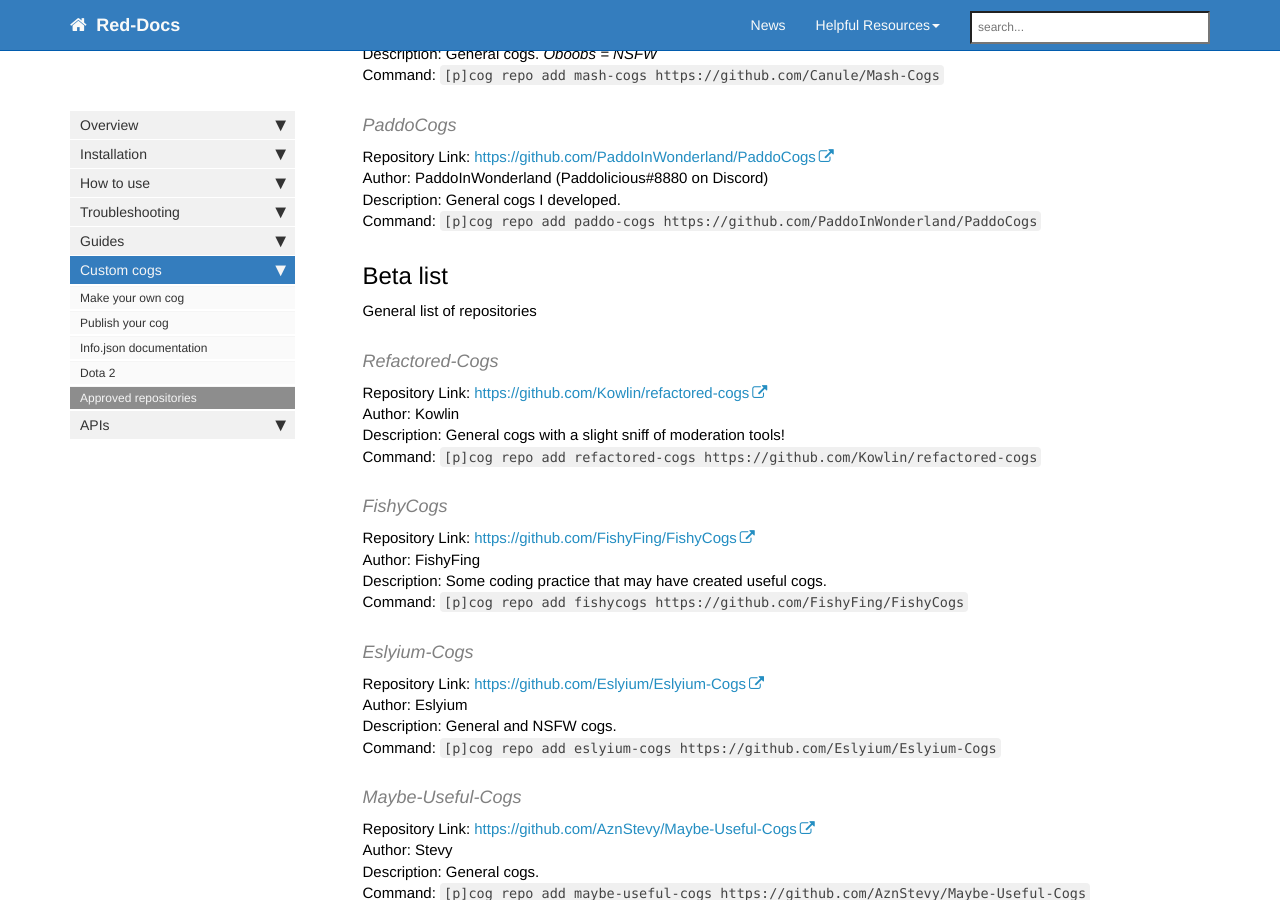
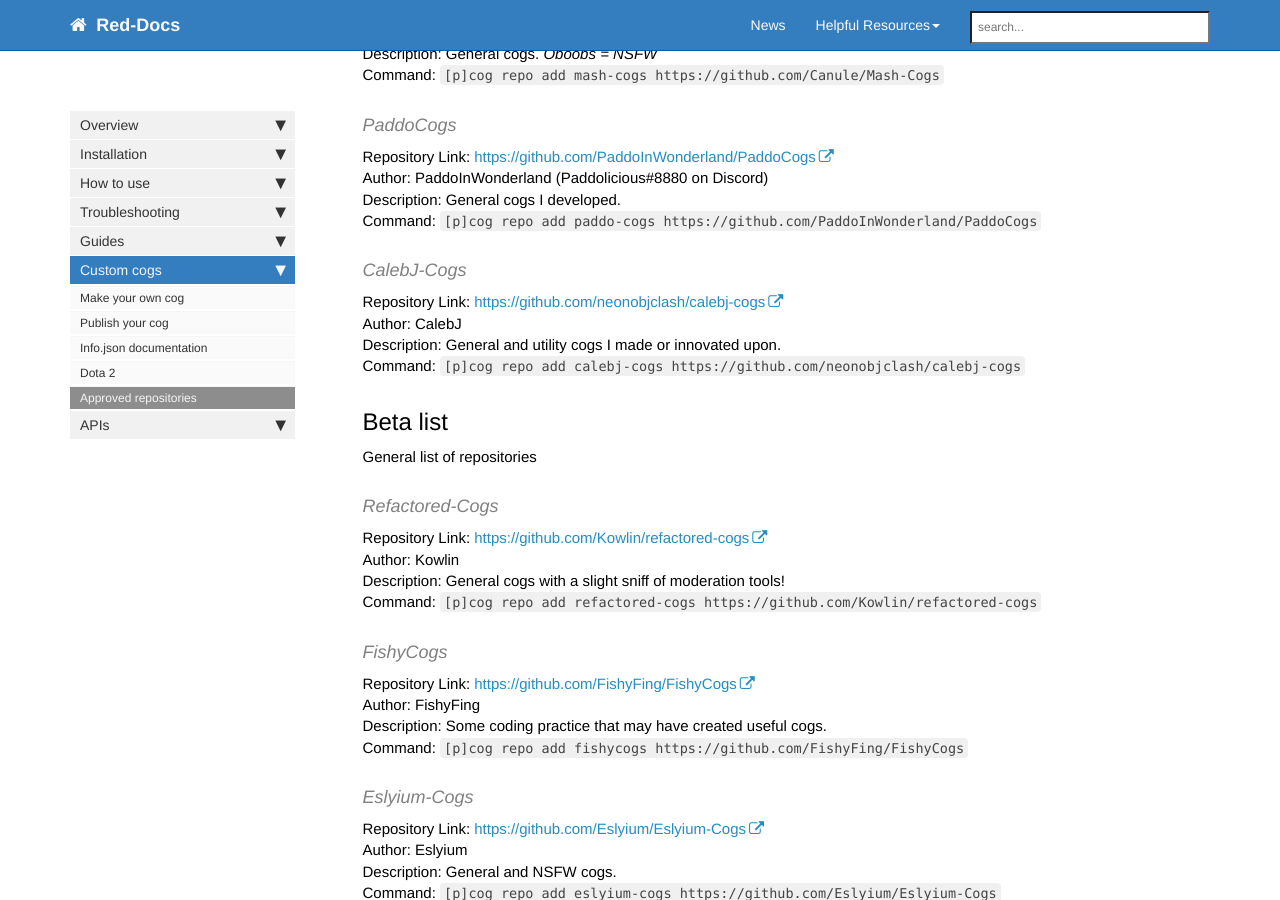
Before and after one commit to Twentysix26/Red-Docs, a Jekyll site: the page built from red/red_cog_approved_repos.md, in a window 1280 px wide and 900 px high, scrolled down 1279 px. Built offline with Jekyll 4.4.1, drawn with Linux system fonts in a browser that asks for light colours; nearby versions of some CDN libraries; comment, search, counter and statistics services are not loaded.

Commit message:
Update approved list

```diff
--- a/red/red_cog_approved_repos.md
+++ b/red/red_cog_approved_repos.md
@@ -61,6 +61,12 @@ Author: PaddoInWonderland (Paddolicious#8880 on Discord)
 Description: General cogs I developed.
 Command: ``[p]cog repo add paddo-cogs https://github.com/PaddoInWonderland/PaddoCogs``
 
+#### CalebJ-Cogs
+Repository Link: [https://github.com/neonobjclash/calebj-cogs](https://github.com/neonobjclash/calebj-cogs)
+Author: CalebJ
+Description: General and utility cogs I made or innovated upon.
+Command: ``[p]cog repo add calebj-cogs https://github.com/neonobjclash/calebj-cogs``
+
 ## Beta list
 
 General list of repositories
```
